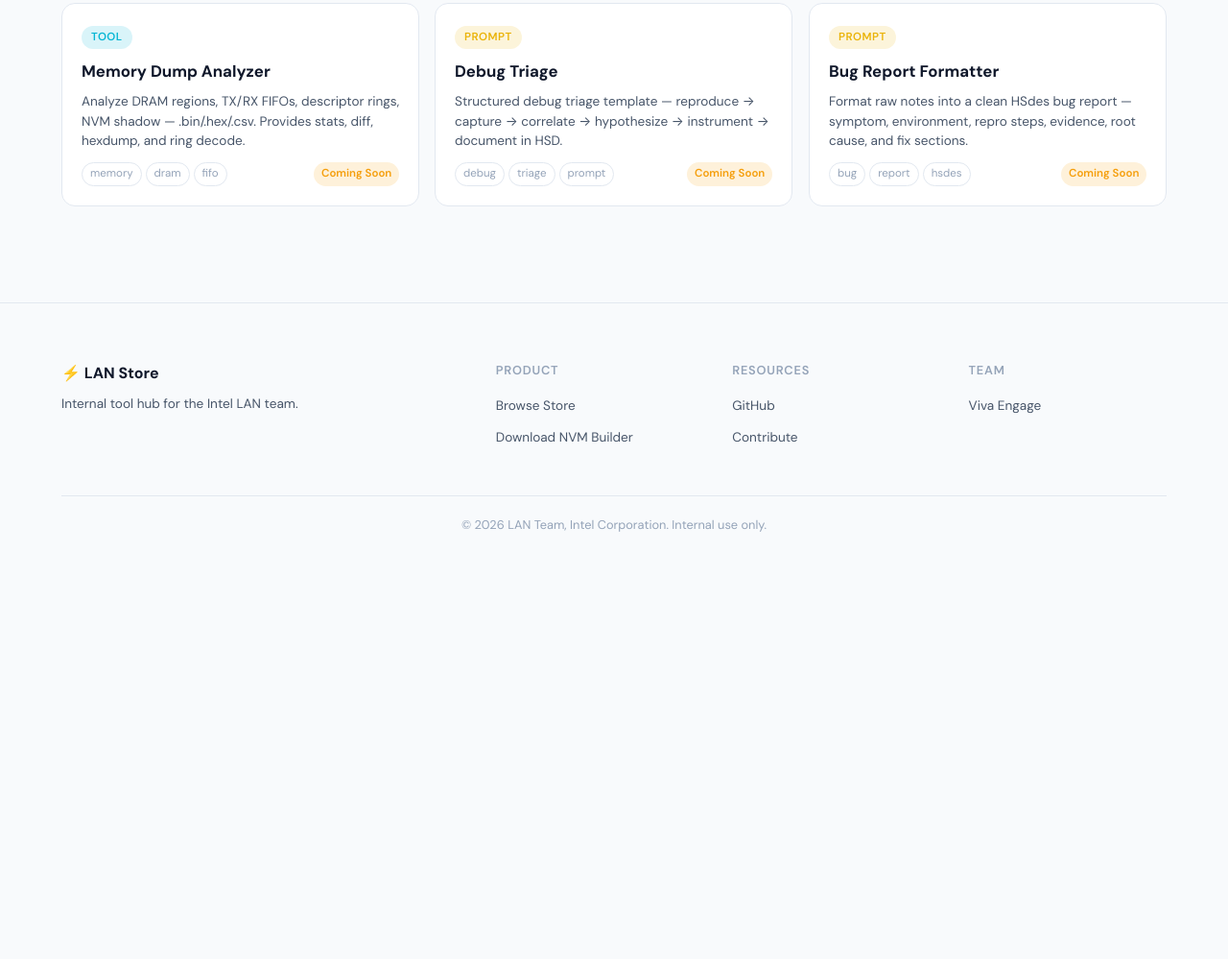
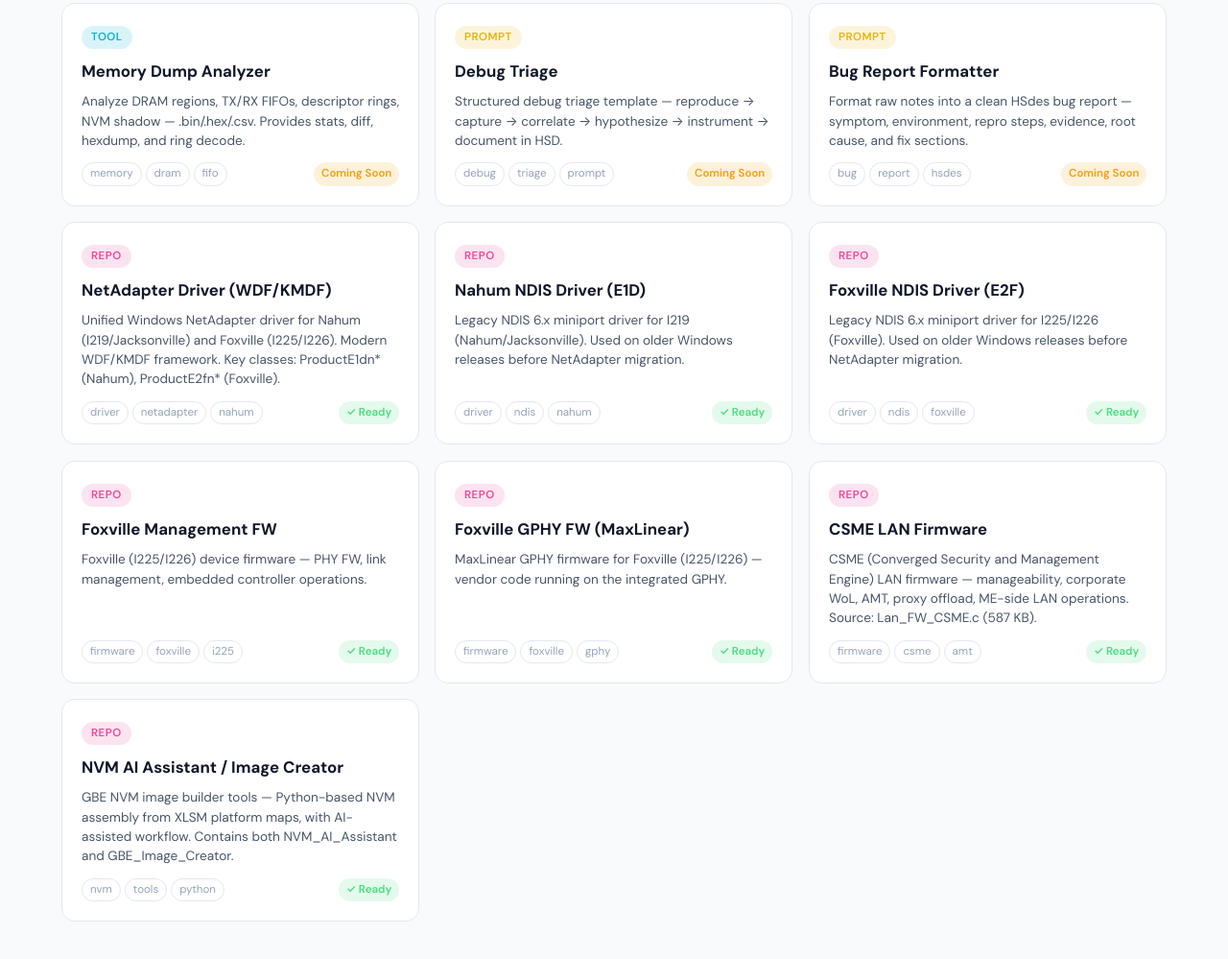
Before and after one commit to NikoMoshayev/LAN-Store, a plain HTML site: page index.html in a window 1280 px wide. Shown: the part 3037-4036 px from the top of the page at 96% size. Before the commit the page ends 3624 px from the top, so only its background shows below. Drawn offline with Linux system fonts and the light colour scheme.

Commit message:
Add Repos section: driver, FW, and tool repositories with links

```diff
--- a/assets/css/styles.css
+++ b/assets/css/styles.css
@@ -198,6 +198,7 @@
 .type-agent { background: color-mix(in srgb, #3b82f6 15%, transparent); color: #3b82f6; }
 .type-tool { background: color-mix(in srgb, #06b6d4 15%, transparent); color: #06b6d4; }
 .type-prompt { background: color-mix(in srgb, #eab308 15%, transparent); color: #eab308; }
+.type-repo { background: color-mix(in srgb, #ec4899 15%, transparent); color: #ec4899; }
 .tile-name { font-size: 1.05rem; font-weight: 700; margin-bottom: 8px; }
 .tile-desc { font-size: 0.85rem; color: var(--text-secondary); line-height: 1.5; flex: 1; margin-bottom: 12px; }
 .tile-footer { display: flex; justify-content: space-between; align-items: center; }
--- a/assets/js/app.js
+++ b/assets/js/app.js
@@ -97,7 +97,8 @@
             var dlUrl = item.downloadUrl;
             var dlName = dlUrl.split('/').pop();
             footer.innerHTML = '<a href="' + dlUrl + '" download class="btn-download" onclick="setTimeout(function(){openInstallModal(\'' + dlName + '\')},300)"><svg width="16" height="16" viewBox="0 0 24 24" fill="none" stroke="currentColor" stroke-width="2.5"><path d="M21 15v4a2 2 0 0 1-2 2H5a2 2 0 0 1-2-2v-4"/><polyline points="7 10 12 15 17 10"/><line x1="12" y1="15" x2="12" y2="3"/></svg> Download VSIX</a>';
-        } else {
+        } else if (item.repoUrl) {
+            footer.innerHTML = '<a href="' + item.repoUrl + '" target="_blank" rel="noopener" class="btn-download"><svg width="16" height="16" viewBox="0 0 24 24" fill="none" stroke="currentColor" stroke-width="2.5"><path d="M18 13v6a2 2 0 0 1-2 2H5a2 2 0 0 1-2-2V8a2 2 0 0 1 2-2h6"/><polyline points="15 3 21 3 21 9"/><line x1="10" y1="14" x2="21" y2="3"/></svg> Open Repository</a>';
             footer.innerHTML = '<span class="btn-download disabled">Coming Soon</span>';
         }
 
--- a/assets/js/catalog.js
+++ b/assets/js/catalog.js
@@ -220,5 +220,85 @@
         status: "coming-soon",
         version: "—",
         author: "intel-gbe-sv"
+    },
+
+    // ═══════════════════════════════════════════════════════════════
+    // REPOS — Driver, Firmware, RTL repositories
+    // ═══════════════════════════════════════════════════════════════
+    {
+        id: "netadapter-driver",
+        title: "NetAdapter Driver (WDF/KMDF)",
+        type: "repo",
+        description: "Unified Windows NetAdapter driver for Nahum (I219/Jacksonville) and Foxville (I225/I226). Modern WDF/KMDF framework. Key classes: ProductE1dn* (Nahum), ProductE2fn* (Foxville).",
+        tags: ["driver", "netadapter", "nahum", "foxville", "windows", "wdf"],
+        status: "ready",
+        version: "—",
+        author: "LAN SW",
+        repoUrl: "https://github.com/intel-innersource/drivers.ethernet.windows.netadapter"
+    },
+    {
+        id: "nahum-ndis-driver",
+        title: "Nahum NDIS Driver (E1D)",
+        type: "repo",
+        description: "Legacy NDIS 6.x miniport driver for I219 (Nahum/Jacksonville). Used on older Windows releases before NetAdapter migration.",
+        tags: ["driver", "ndis", "nahum", "i219", "e1d", "windows"],
+        status: "ready",
+        version: "—",
+        author: "LAN SW",
+        repoUrl: "https://github.com/intel-innersource/drivers.ethernet.windows.ndis-ccv1"
+    },
+    {
+        id: "foxville-ndis-driver",
+        title: "Foxville NDIS Driver (E2F)",
+        type: "repo",
+        description: "Legacy NDIS 6.x miniport driver for I225/I226 (Foxville). Used on older Windows releases before NetAdapter migration.",
+        tags: ["driver", "ndis", "foxville", "i225", "i226", "e2f", "windows"],
+        status: "ready",
+        version: "—",
+        author: "LAN SW",
+        repoUrl: "https://github.com/intel-innersource/drivers.ethernet.windows.ndis-ccv2"
+    },
+    {
+        id: "foxville-mng-fw",
+        title: "Foxville Management FW",
+        type: "repo",
+        description: "Foxville (I225/I226) device firmware — PHY FW, link management, embedded controller operations.",
+        tags: ["firmware", "foxville", "i225", "i226", "management"],
+        status: "ready",
+        version: "—",
+        author: "LAN FW",
+        repoUrl: "https://github.com/intel-innersource/firmware.ethernet.client.foxville-mng"
+    },
+    {
+        id: "foxville-gphy-fw",
+        title: "Foxville GPHY FW (MaxLinear)",
+        type: "repo",
+        description: "MaxLinear GPHY firmware for Foxville (I225/I226) — vendor code running on the integrated GPHY.",
+        tags: ["firmware", "foxville", "gphy", "maxlinear", "phy"],
+        status: "ready",
+        version: "—",
+        author: "LAN FW",
+        repoUrl: "https://github.com/intel-innersource/firmware.ethernet.client.foxville-gphy"
+    },
+    {
+        id: "csme-lan-fw",
+        title: "CSME LAN Firmware",
+        type: "repo",
+        description: "CSME (Converged Security and Management Engine) LAN firmware — manageability, corporate WoL, AMT, proxy offload, ME-side LAN operations. Source: Lan_FW_CSME.c (587 KB).",
+        tags: ["firmware", "csme", "amt", "manageability", "wol"],
+        status: "ready",
+        version: "—",
+        author: "LAN FW"
+    },
+    {
+        id: "nvm-tool-dev",
+        title: "NVM AI Assistant / Image Creator",
+        type: "repo",
+        description: "GBE NVM image builder tools — Python-based NVM assembly from XLSM platform maps, with AI-assisted workflow. Contains both NVM_AI_Assistant and GBE_Image_Creator.",
+        tags: ["nvm", "tools", "python", "image", "builder"],
+        status: "ready",
+        version: "—",
+        author: "LAN SW",
+        repoUrl: "https://github.com/michaele1991/LAN_Tool_Dev"
     }
 ];
--- a/index.html
+++ b/index.html
@@ -166,6 +166,7 @@
                         <button class="filter-pill type-btn" data-type="agent"><span class="type-dot" style="background:#3b82f6"></span>Agents</button>
                         <button class="filter-pill type-btn" data-type="tool"><span class="type-dot" style="background:#06b6d4"></span>Tools</button>
                         <button class="filter-pill type-btn" data-type="prompt"><span class="type-dot" style="background:#eab308"></span>Prompts</button>
+                        <button class="filter-pill type-btn" data-type="repo"><span class="type-dot" style="background:#ec4899"></span>Repos</button>
                     </div>
                 </div>
 
```
